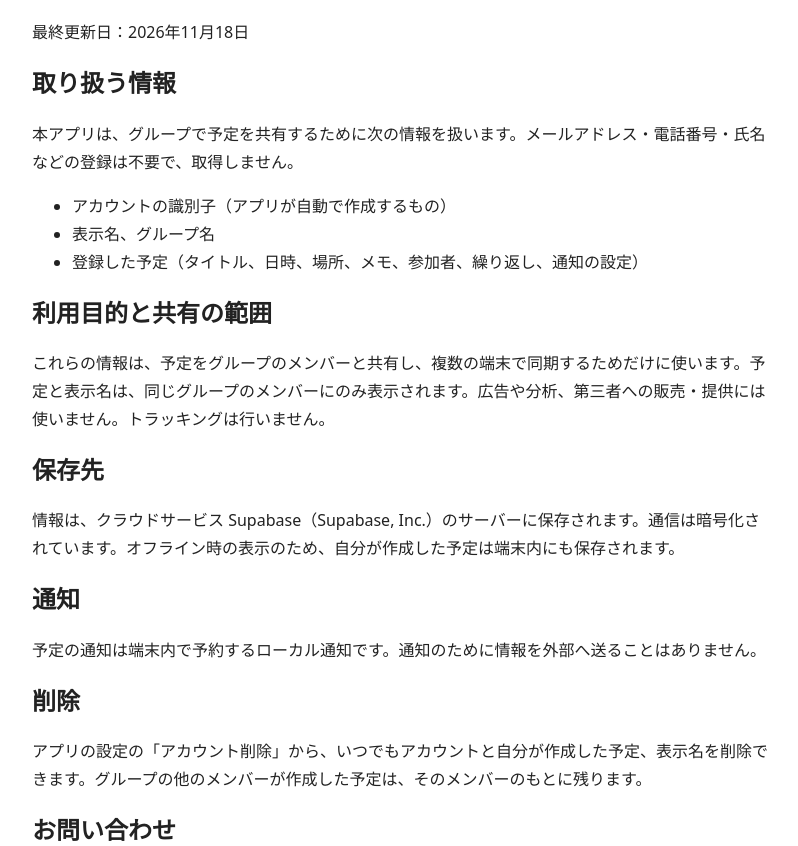
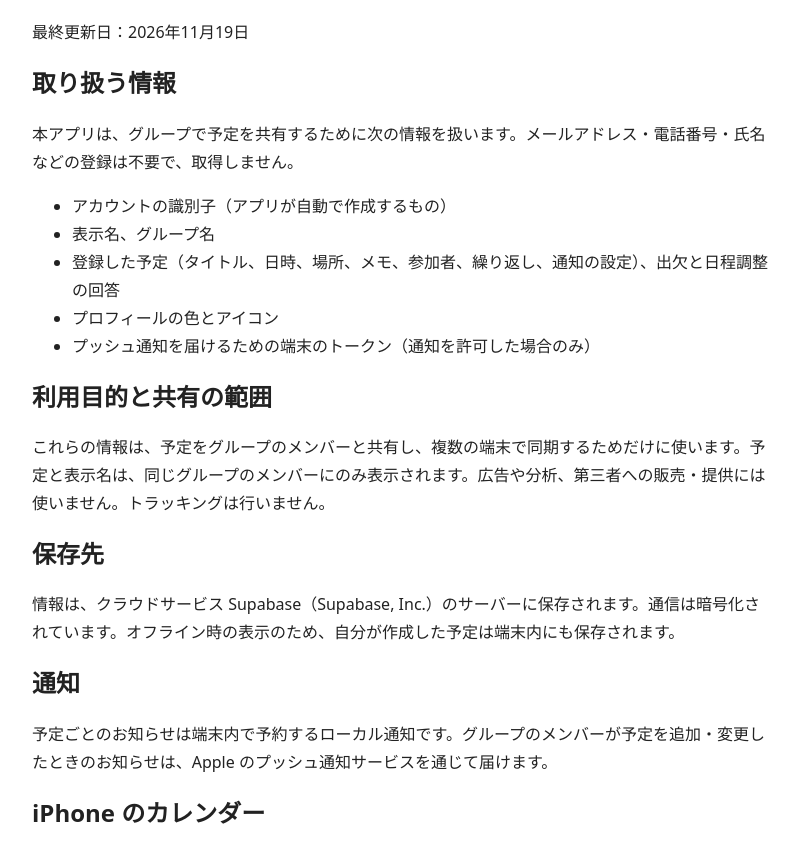
Before and after one commit to hasebe48/hasebe48.github.io, a plain HTML site: page minna/privacy.html in a window 1280 px wide. Shown: the part 96-942 px from the top of the page, without its empty margins (240-1038 px from the left). Drawn offline with Linux system fonts and the light colour scheme.

Commit message:
みんなの予定: 全機能追加に合わせてサポートとプライバシーポリシーを更新

```diff
--- a/minna/privacy.html
+++ b/minna/privacy.html
@@ -2,20 +2,24 @@
 <html lang="ja"><head><meta charset="utf-8"><meta name="viewport" content="width=device-width, initial-scale=1"><title>みんなの予定 プライバシーポリシー</title><style>body{font:1rem/1.75 system-ui,sans-serif;max-width:46rem;margin:3rem auto;padding:0 1.25rem;color:#222}h1,h2{line-height:1.4}</style></head>
 <body><main>
 <h1>みんなの予定 プライバシーポリシー</h1>
-<p>最終更新日：2026年11月18日</p>
+<p>最終更新日：2026年11月19日</p>
 <h2>取り扱う情報</h2>
 <p>本アプリは、グループで予定を共有するために次の情報を扱います。メールアドレス・電話番号・氏名などの登録は不要で、取得しません。</p>
 <ul>
 <li>アカウントの識別子（アプリが自動で作成するもの）</li>
 <li>表示名、グループ名</li>
-<li>登録した予定（タイトル、日時、場所、メモ、参加者、繰り返し、通知の設定）</li>
+<li>登録した予定（タイトル、日時、場所、メモ、参加者、繰り返し、通知の設定）、出欠と日程調整の回答</li>
+<li>プロフィールの色とアイコン</li>
+<li>プッシュ通知を届けるための端末のトークン（通知を許可した場合のみ）</li>
 </ul>
 <h2>利用目的と共有の範囲</h2>
 <p>これらの情報は、予定をグループのメンバーと共有し、複数の端末で同期するためだけに使います。予定と表示名は、同じグループのメンバーにのみ表示されます。広告や分析、第三者への販売・提供には使いません。トラッキングは行いません。</p>
 <h2>保存先</h2>
 <p>情報は、クラウドサービス Supabase（Supabase, Inc.）のサーバーに保存されます。通信は暗号化されています。オフライン時の表示のため、自分が作成した予定は端末内にも保存されます。</p>
 <h2>通知</h2>
-<p>予定の通知は端末内で予約するローカル通知です。通知のために情報を外部へ送ることはありません。</p>
+<p>予定ごとのお知らせは端末内で予約するローカル通知です。グループのメンバーが予定を追加・変更したときのお知らせは、Apple のプッシュ通知サービスを通じて届けます。</p>
+<h2>iPhone のカレンダー</h2>
+<p>「iPhoneのカレンダーから取り込む」を使ったときだけ、許可を得て端末のカレンダーを読み取ります。取り込むと選んだ予定だけを保存し、それ以外は外部へ送りません。</p>
 <h2>削除</h2>
 <p>アプリの設定の「アカウント削除」から、いつでもアカウントと自分が作成した予定、表示名を削除できます。グループの他のメンバーが作成した予定は、そのメンバーのもとに残ります。</p>
 <h2>お問い合わせ</h2>
```
Also changed, not shown: minna/index.html (+3 -1 lines).
